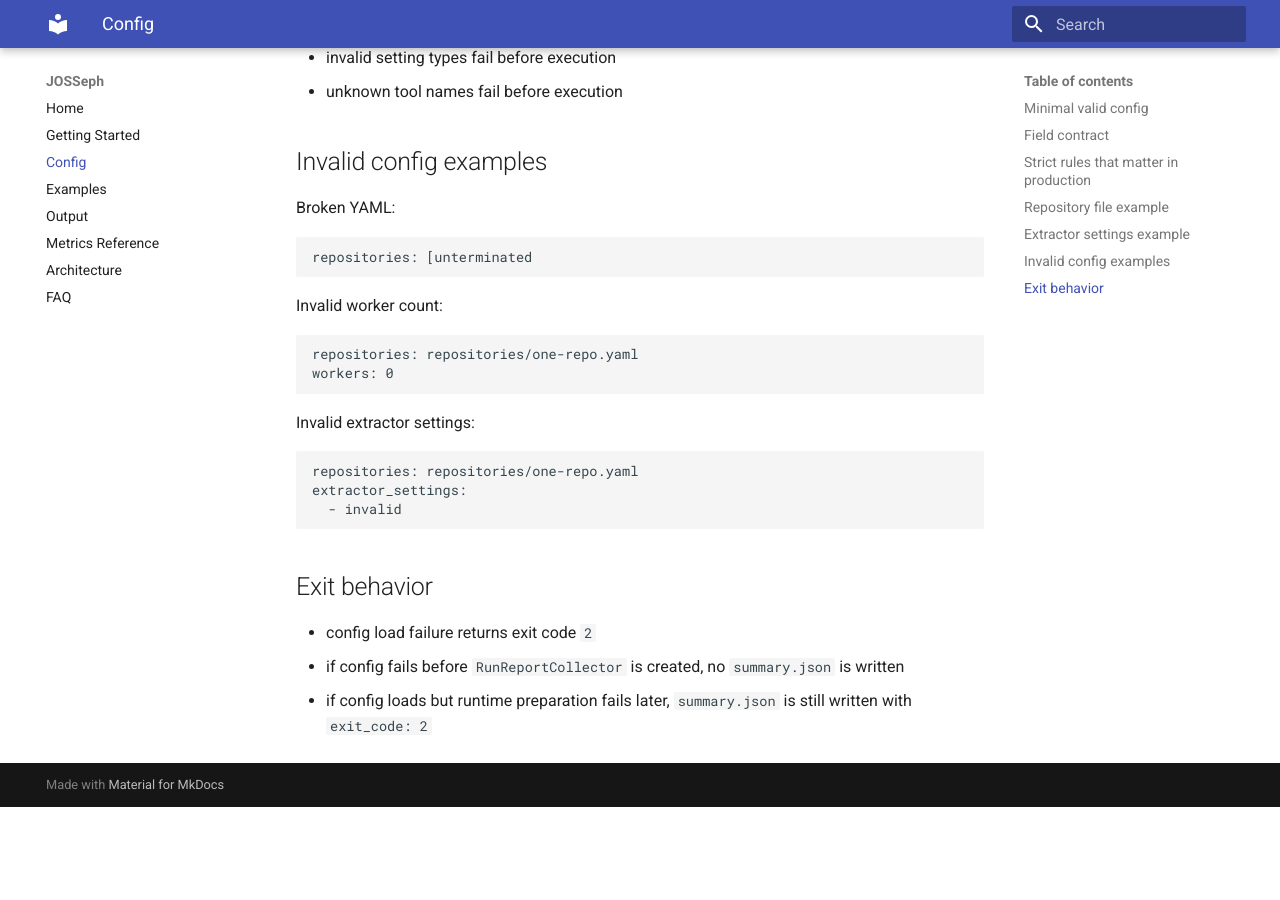
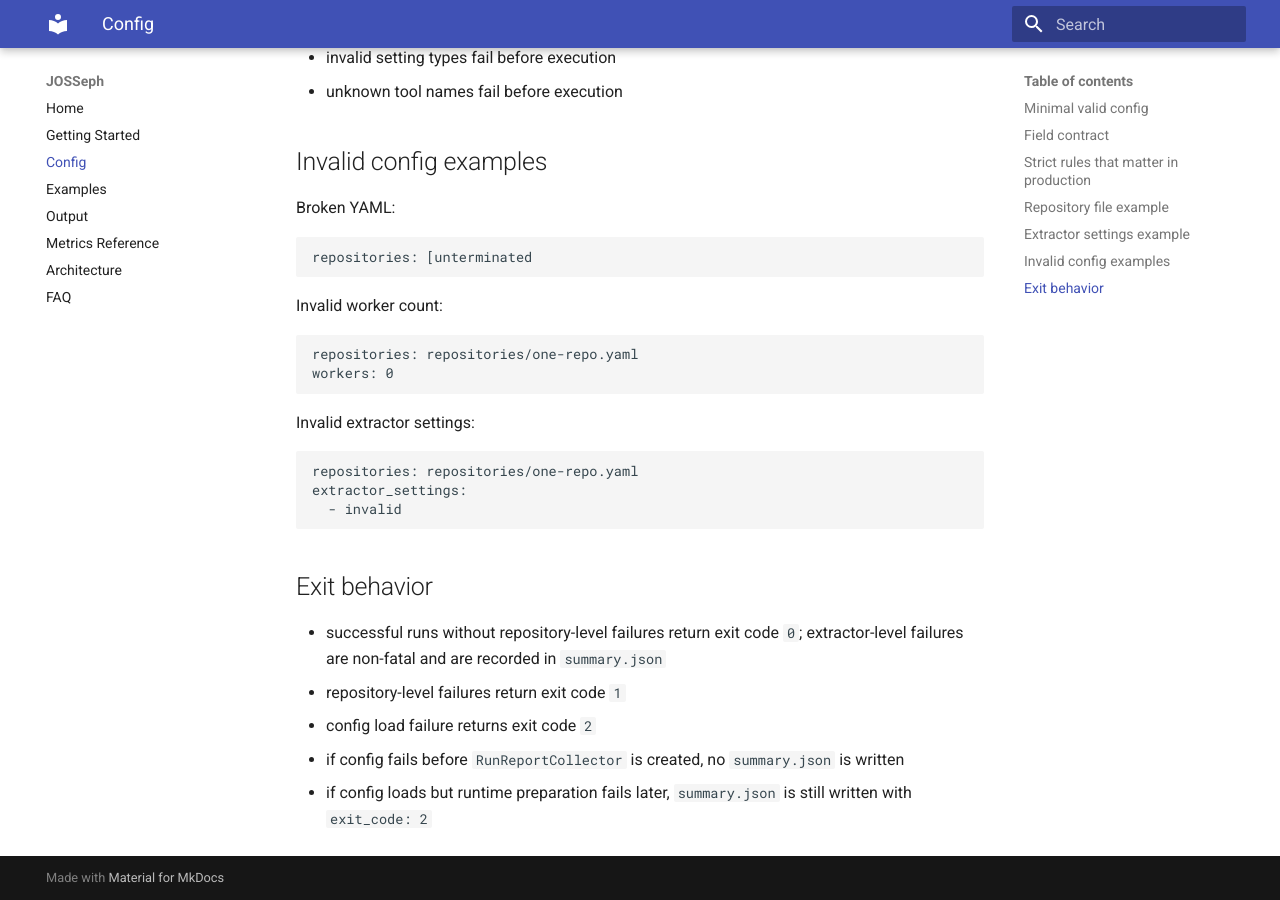
Before and after one commit to chesnokoff/josseph, an MkDocs documentation site: the page built from docs/config.md, in a window 1280 px wide and 900 px high, scrolled down 2516 px. Built offline with MkDocs 1.6.1 and Material for MkDocs 9.7.7, drawn with Linux system fonts in a browser that asks for light colours; before the commit the page ends 3323 px from its top, so only the background shows below that.

Commit message:
Fix documentation consistency

```diff
--- a/docs/config.md
+++ b/docs/config.md
@@ -120,6 +120,8 @@ extractor_settings:
 
 ## Exit behavior
 
+- successful runs without repository-level failures return exit code `0`; extractor-level failures are non-fatal and are recorded in `summary.json`
+- repository-level failures return exit code `1`
 - config load failure returns exit code `2`
 - if config fails before `RunReportCollector` is created, no `summary.json` is written
 - if config loads but runtime preparation fails later, `summary.json` is still written with `exit_code: 2`
```
Also changed, not shown: README.md (+1 -1 lines), docs/architecture.md (+2 -3 lines), docs/metrics.md (+1 -1 lines), docs/output.md (+1 -1 lines), examples/README.md (+1 -1 lines), 1 other file.
